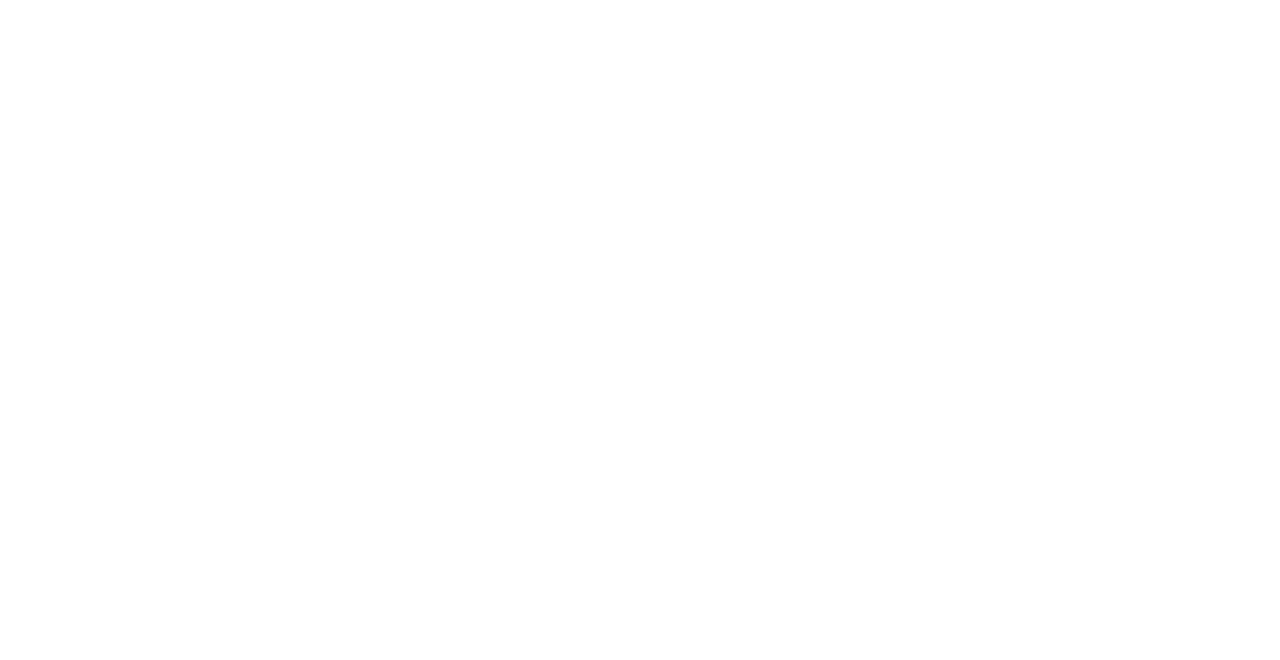
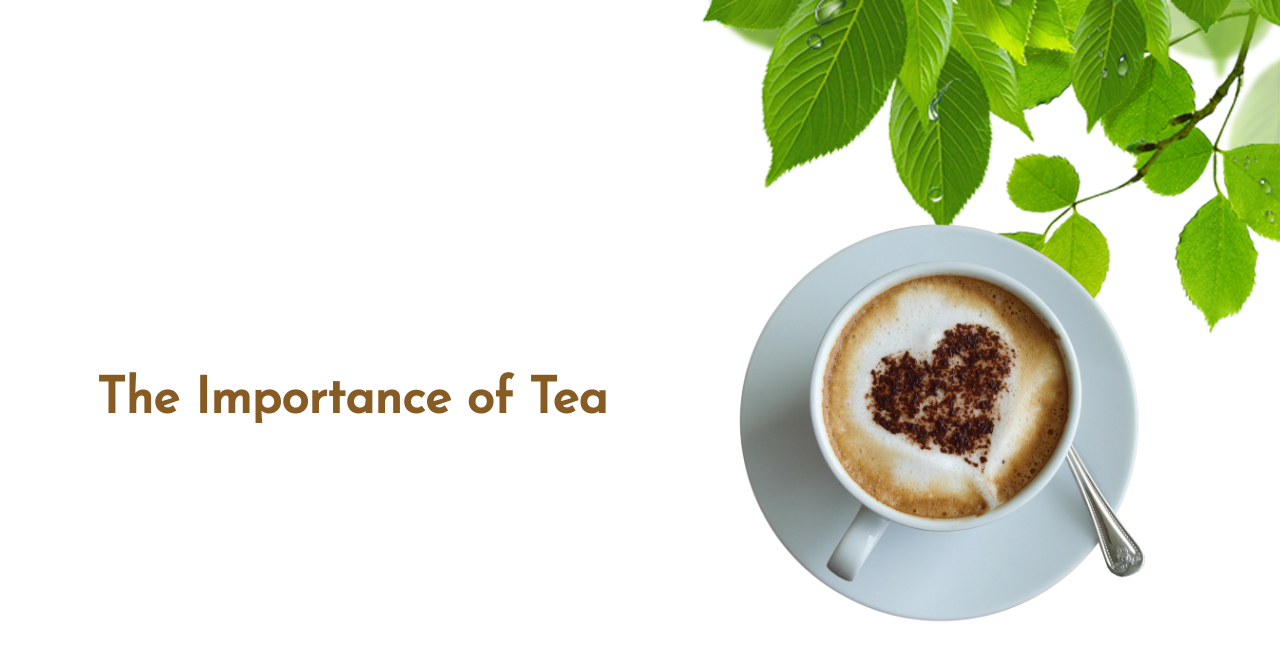
Before and after one commit to kamrulhaider/tea-tree-project, a plain HTML site: page index.html in a window 1280 px wide. Drawn offline with Linux system fonts and the light colour scheme; a web font is replaced by a local one.

Commit message:
first section done

```diff
--- a/index.html
+++ b/index.html
@@ -10,13 +10,16 @@
     <link rel="stylesheet" href="style.css">
     <link rel="preconnect" href="https://fonts.googleapis.com">
     <link rel="preconnect" href="https://fonts.gstatic.com" crossorigin>
-    <link href="https://fonts.googleapis.com/css2?family=Josefin+Sans&family=Zen+Loop&display=swap" rel="stylesheet">
+    <link href="https://fonts.googleapis.com/css2?family=Josefin+Sans&display=swap" rel="stylesheet">
 </head>
 
 <body>
-    <section class="bg-image">
-        <div>
-            <h1></h1>
+    <section class="first-section">
+        <div class="first-half">
+            <h1>The Importance of Tea</h1>
+        </div>
+        <div class="first-half">
+            <img src="images/tea-cup.png" alt="tea-cup">
         </div>
     </section>
 </body>
--- a/style.css
+++ b/style.css
@@ -0,0 +1,26 @@
+body {
+  margin: 0;
+  font-family: "Josefin Sans", sans-serif;
+}
+.first-section {
+  display: flex;
+  align-items: center;
+  justify-content: center;
+  background-image: url(images/new.png);
+  background-repeat: no-repeat;
+  background-position: top right;
+  min-height: 100vh;
+}
+.first-half {
+  width: 50%;
+  padding-left: 5%;
+}
+.first-half img {
+  width: 80%;
+}
+h1 {
+  color: #875b24;
+  text-align: center;
+  font-weight: 700;
+  font-size: 50px;
+}
```
Also changed, not shown: images/bg-image.jpg (deleted), images/new.png (added), images/tea-cup.png (added).
